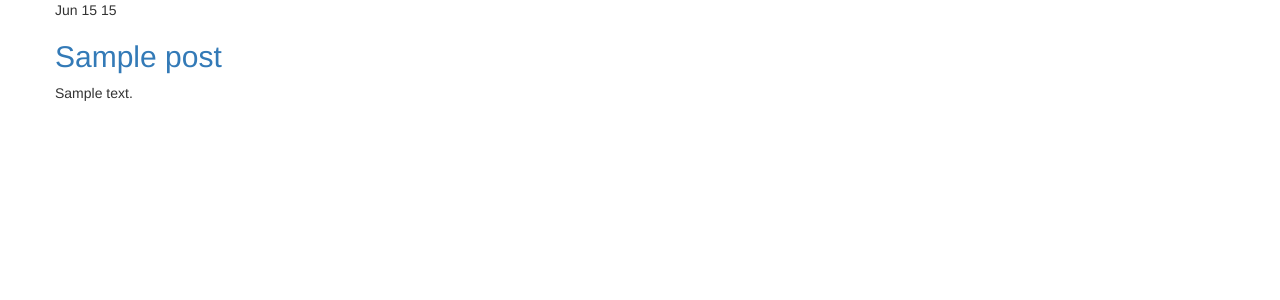
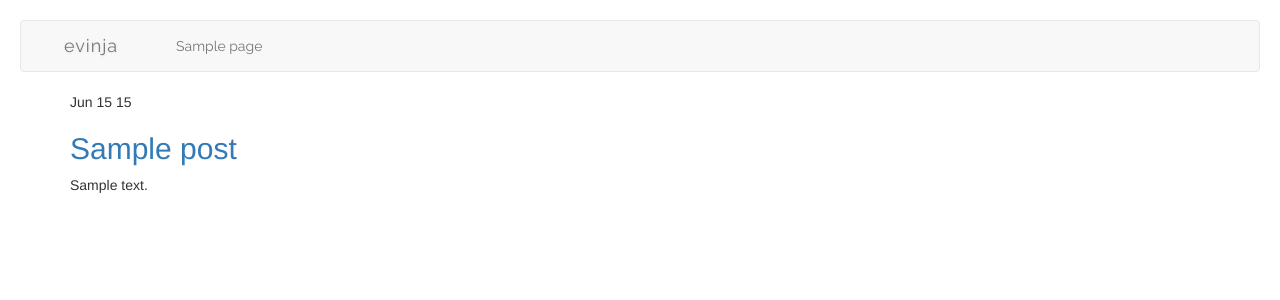
Before and after one commit to paraply/Evinja-Wordpress-Theme, a WordPress theme: template index.php in a window 1280 px wide. Shown: the top 300 px of the page. Run offline with PHP 8.4 and a stand-in for WordPress, Linux system fonts and the light colour scheme; the site name, menu and one post (Sample post) are stand-ins, and other content is empty; some libraries are stand-ins or nearby versions.

Commit message:
Making a navi

```diff
--- a/footer.php
+++ b/footer.php
@@ -1,2 +1,3 @@
+<?php wp_footer(); ?>
 </body>
 </html>
--- /dev/null
+++ b/functions.php
@@ -0,0 +1,20 @@
+<?php
+
+//Setup and register support
+function evinja_setup() {
+    	add_theme_support( 'post-thumbnails' );
+
+	// This theme uses wp_nav_menu() in one location.
+	register_nav_menus( array(
+		'primary' => __( 'Primary Menu', 'evinja' ),
+	) );
+
+        add_theme_support( 'infinite-scroll', array( //requires wp_footer() in footer.php
+        'container' => 'content',
+        'footer' => false, //othervise default footer will show
+        ) );
+
+}
+add_action( 'after_setup_theme', 'evinja_setup' );
+
+?>
--- a/header.php
+++ b/header.php
@@ -12,3 +12,28 @@
         <script src="http://maxcdn.bootstrapcdn.com/bootstrap/3.3.4/js/bootstrap.min.js"></script>
     </head>
 <body <?php body_class(); ?>>
+
+
+            <nav class="navbar navbar-default">
+            <div class="container-fluid">
+
+                <div class="navbar-header">
+                    <button type="button" class="navbar-toggle collapsed" data-toggle="collapse" data-target="#navbar" aria-expanded="false" aria-controls="navbar">
+                        <span class="sr-only">Toggle navigation</span>
+                        <span class="icon-bar"></span>
+                        <span class="icon-bar"></span>
+                        <span class="icon-bar"></span>
+                    </button>
+                    <a class="navbar-brand" href="http://evinja.se">evinja</a>
+
+                </div>
+                    <div id="navbar" class="navbar-collapse collapse">
+                      <ul class="nav navbar-nav">
+                        <?php wp_list_pages(array('title_li' => '')); ?>
+                      </ul>
+                    </div><!--/.nav-collapse -->
+
+            </div><!-- .container-fluid -->
+
+
+        </nav><!-- navbar navbar-default -->
--- a/index.php
+++ b/index.php
@@ -1,7 +1,7 @@
 <?php get_header(); ?>
 
 <div class="container">
-    <div class="row">
+     <div class="blog-main">
             <?php if ( have_posts() ) :
                 while ( have_posts() ) : the_post(); ?> <!-- loop through the posts -->
                     <article id="post-<?php the_ID(); ?>" <?php post_class(); ?>>
@@ -21,11 +21,11 @@
                 <?php endwhile; ?>
 
                 <?php else : ?>
-                    <h2>No content
+                    <h2>No content</h2>
 
                 <?php endif; ?>
 
-    </div> <!-- .row -->
+    </div> <!-- .blog-main -->
 </div> <!-- .container -->
 
 <?php get_footer(); ?>
--- a/style.css
+++ b/style.css
@@ -6,3 +6,30 @@ Author: paraply
 Author URI: http://evinja.se
 Version: 0.1
 */
+
+@import url(http://fonts.googleapis.com/css?family=Raleway);
+
+@media screen and (min-width:768px){
+    body {
+        padding: 20px;
+    }
+
+    .navbar-brand{
+    width: 140px;
+    text-align: center;
+    }
+
+}
+
+.navbar{
+    font-family: 'Raleway';
+}
+
+.navbar-brand{
+    letter-spacing: 1px;
+    text-shadow: 1px 1px 3px rgba(150, 150, 150, 0.15);
+}
+
+.navbar {
+    margin-bottom: 20px;
+}
```
